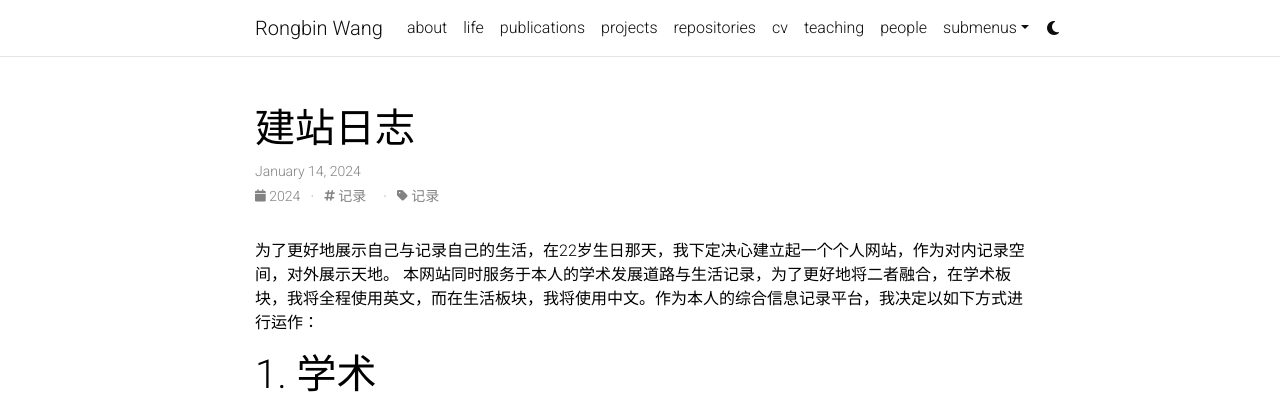
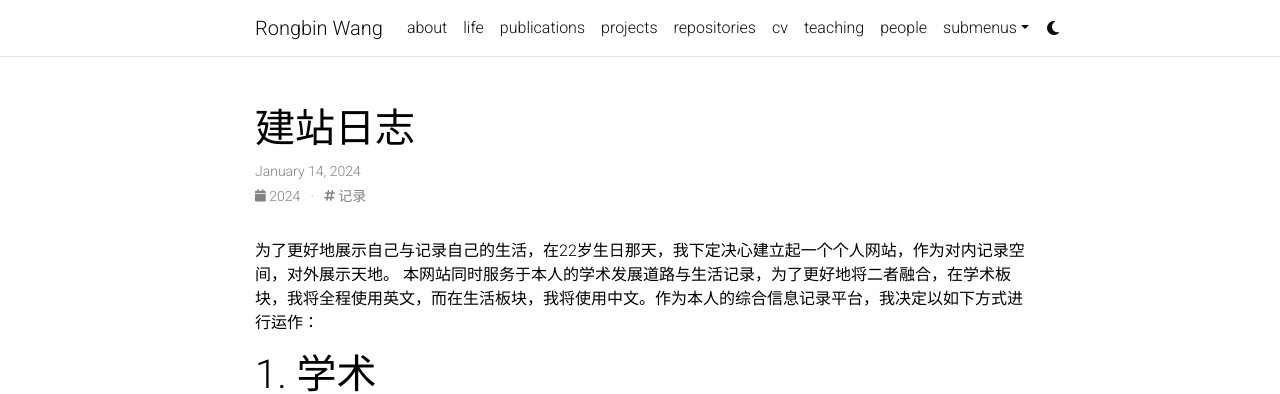
Before and after one commit to rongbin-wang/rongbin-wang.github.io, a Jekyll site: the page built from _posts/2024-01-14-init.md, in a window 1280 px wide. Shown: the top 394 px of the page. Built offline with Jekyll 4.4.1, drawn with Linux system fonts in a browser that asks for light colours; comment, search, counter and statistics services are not loaded; a style sheet for code colours, icons or effects is not loaded.

Commit message:
Update 2024-01-14-init.md

```diff
--- a/_posts/2024-01-14-init.md
+++ b/_posts/2024-01-14-init.md
@@ -1,12 +1,11 @@
 ---
 layout: post
 title: 建站日志
-date: 2024-01-14 19:52:00
 description: 建站日志
 tags: 记录
-categories: 记录
 giscus_comments: true
 related_posts: false
+date: 2024-01-14 19:52:00
 featured: true
 ---
 
```
